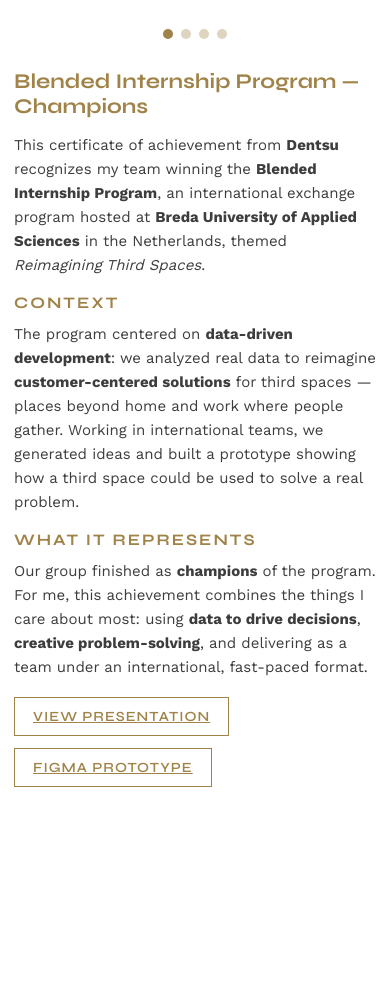
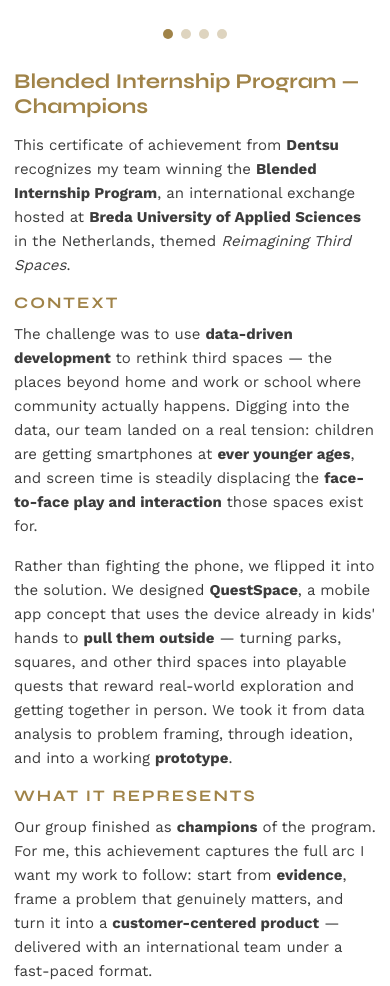
Before and after one commit to v1qtor/portfolio, an Eleventy site: page src/achievements/dentsu-blended-internship.html in a window 390 px wide. Shown: the part 420-1406 px from the top of the page. Before the commit the page ends 1221 px from the top, so only its background shows below. Built offline with nearby package versions, Linux system fonts and the light colour scheme; Eleventy itself is replaced by a stand-in of ours; files that its build step writes are made by us from their sources.

Commit message:
Rewrite Dentsu achievement copy around QuestSpace concept; drop external links
The presentation/prototype links were reference material, not portfolio
content. Context now tells the actual story: data showed kids get phones
younger and interact less in person; QuestSpace turns the phone into the
incentive to get out into third spaces.

```diff
--- a/src/achievements/dentsu-blended-internship.html
+++ b/src/achievements/dentsu-blended-internship.html
@@ -12,15 +12,11 @@ slides:
     alt: Team celebrating at the Blended Internship Program
 ---
 <h2>Blended Internship Program — Champions</h2>
-<p>This certificate of achievement from <strong>Dentsu</strong> recognizes my team winning the <strong>Blended Internship Program</strong>, an international exchange program hosted at <strong>Breda University of Applied Sciences</strong> in the Netherlands, themed <em>Reimagining Third Spaces</em>.</p>
+<p>This certificate of achievement from <strong>Dentsu</strong> recognizes my team winning the <strong>Blended Internship Program</strong>, an international exchange hosted at <strong>Breda University of Applied Sciences</strong> in the Netherlands, themed <em>Reimagining Third Spaces</em>.</p>
 
 <h3>Context</h3>
-<p>The program centered on <strong>data-driven development</strong>: we analyzed real data to reimagine <strong>customer-centered solutions</strong> for third spaces — places beyond home and work where people gather. Working in international teams, we generated ideas and built a prototype showing how a third space could be used to solve a real problem.</p>
+<p>The challenge was to use <strong>data-driven development</strong> to rethink third spaces — the places beyond home and work or school where community actually happens. Digging into the data, our team landed on a real tension: children are getting smartphones at <strong>ever younger ages</strong>, and screen time is steadily displacing the <strong>face-to-face play and interaction</strong> those spaces exist for.</p>
+<p>Rather than fighting the phone, we flipped it into the solution. We designed <strong>QuestSpace</strong>, a mobile app concept that uses the device already in kids' hands to <strong>pull them outside</strong> — turning parks, squares, and other third spaces into playable quests that reward real-world exploration and getting together in person. We took it from data analysis to problem framing, through ideation, and into a working <strong>prototype</strong>.</p>
 
 <h3>What It Represents</h3>
-<p>Our group finished as <strong>champions</strong> of the program. For me, this achievement combines the things I care about most: using <strong>data to drive decisions</strong>, <strong>creative problem-solving</strong>, and delivering as a team under an international, fast-paced format.</p>
-
-<div class="achievement-links">
-	<a href="https://onedrive.live.com/:p:/g/personal/e75e38c87b973f85/IQA9YfB44v7GSbWSz0pr278YAcaWN2fXtU2rlogqfKMVQ7g?rtime=X7DgcYXi3kg&redeem=aHR0cHM6Ly8xZHJ2Lm1zL3AvYy9lNzVlMzhjODdiOTczZjg1L0lRQTlZZkI0NHY3R1NiV1N6MHByMjc4WUFjYVdOMmZYdFUycmxvZ3FmS01WUTdn" target="_blank" rel="noopener noreferrer">View Presentation</a>
-	<a href="https://tame-frown-46329518.figma.site/" target="_blank" rel="noopener noreferrer">Figma Prototype</a>
-</div>
+<p>Our group finished as <strong>champions</strong> of the program. For me, this achievement captures the full arc I want my work to follow: start from <strong>evidence</strong>, frame a problem that genuinely matters, and turn it into a <strong>customer-centered product</strong> — delivered with an international team under a fast-paced format.</p>
--- a/src/assets/css/achievements.css
+++ b/src/assets/css/achievements.css
@@ -217,33 +217,6 @@
 	color: #a08348;
 }
 
-.achievement-links {
-	display: flex;
-	flex-wrap: wrap;
-	gap: 12px;
-	margin-top: 18px;
-}
-
-.achievement-links a {
-	display: inline-flex;
-	align-items: center;
-	gap: 8px;
-	padding: 10px 18px;
-	border: 1px solid #a08348;
-	color: #a08348;
-	font-family: "Syne", sans-serif;
-	font-size: 14px;
-	font-weight: 600;
-	letter-spacing: 1px;
-	text-transform: uppercase;
-	transition: background 180ms ease, color 180ms ease;
-}
-
-.achievement-links a:hover {
-	background: #a08348;
-	color: #fffaf0;
-}
-
 @media (max-width: 1100px) {
 	.achievement-details {
 		grid-template-columns: 1fr;
```
